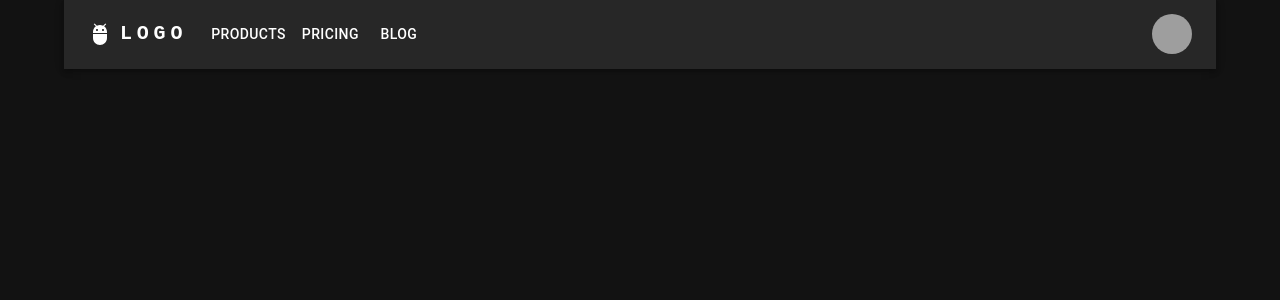
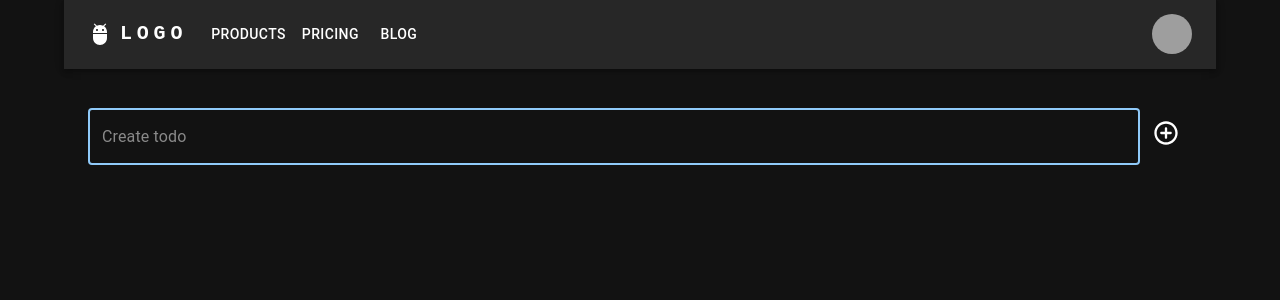
Before and after one commit to Mr-hollowman/pb-todo, a React (Create React App) app: page / in a window 1280 px wide. Shown: the top 300 px of the page. Built offline with nearby package versions, Linux system fonts and the light colour scheme; sample sign-in values are in the browser's storage; grey boxes are pictures that could not be loaded.

Commit message:
todo creation

```diff
--- /dev/null
+++ b/src/components/CreateTodo.tsx
@@ -0,0 +1,27 @@
+import { AddCircleOutlineRounded, PlusOneOutlined } from "@mui/icons-material";
+import { Box, Button, IconButton, TextField, Typography } from "@mui/material";
+import React from "react";
+
+export default function CreateTodo() {
+  return (
+    <Box
+      sx={{
+        margin: 1,
+        display: "flex",
+        alignItems: "center",
+        padding:2
+      }}
+    >
+      <TextField
+        margin="normal"
+        fullWidth
+        id="text"
+        placeholder="Create todo"
+        autoFocus
+      />
+      <IconButton aria-label="add" size="large">
+        <AddCircleOutlineRounded fontSize="inherit" />
+      </IconButton>
+    </Box>
+  );
+}
--- a/src/components/Dashboard.tsx
+++ b/src/components/Dashboard.tsx
@@ -1,6 +1,7 @@
 import { Button, Container } from "@mui/material";
 import { useEffect } from "react";
 import NavBar from "./NavBar";
+import CreateTodo from "./CreateTodo";
 export default function Dashboard({ changeTheme, logout, checkFakeUser }: any) {
     useEffect(()=>{
         // checkFakeUser()
@@ -8,6 +9,7 @@ export default function Dashboard({ changeTheme, logout, checkFakeUser }: any) {
   return (
     <Container>
       <NavBar />
+      <CreateTodo />
     </Container>
   );
 }
```
